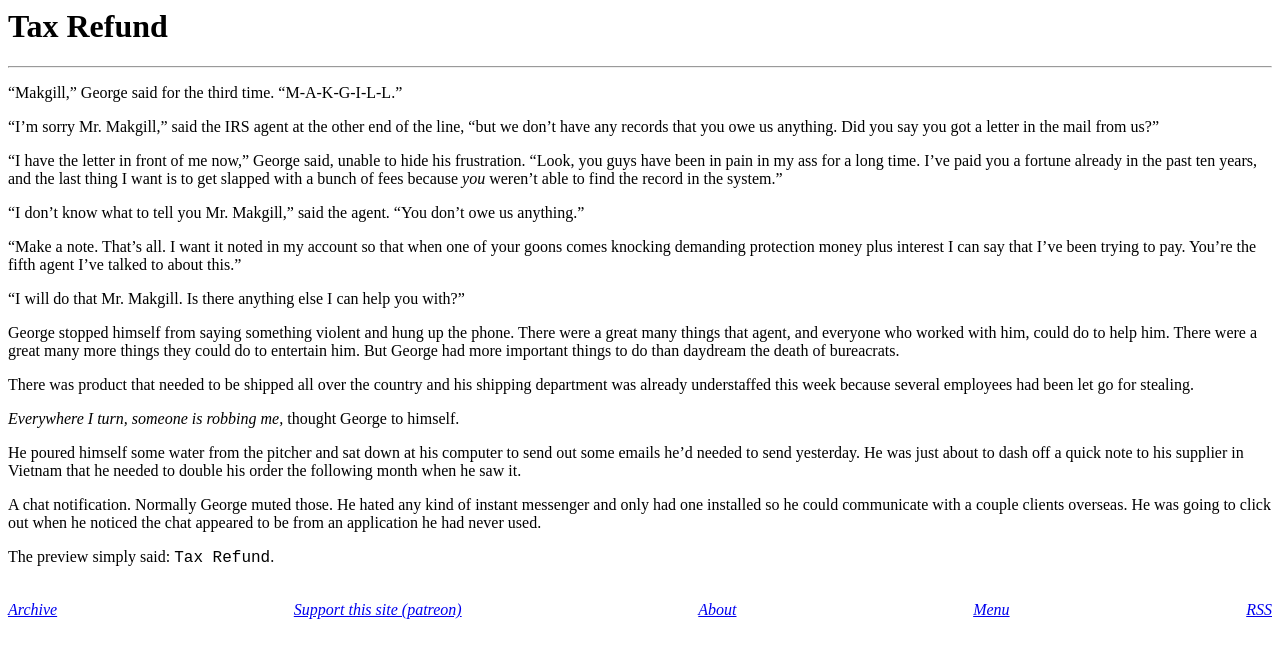
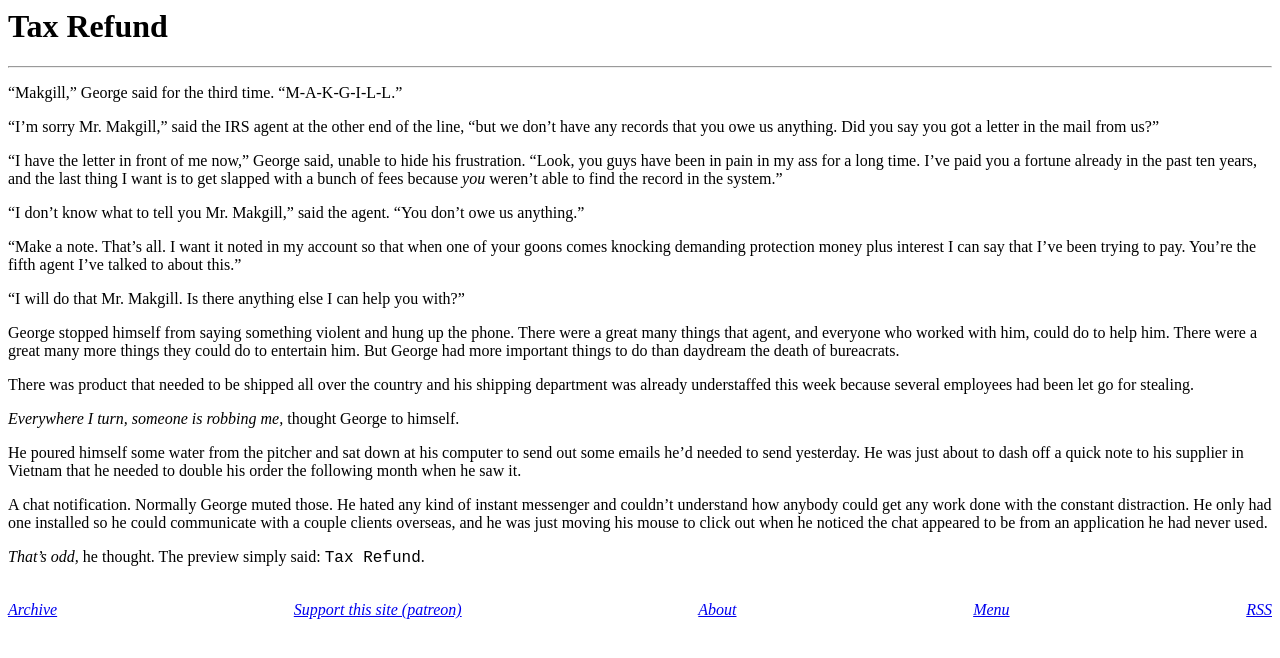
Before and after one commit to derykmakgill/website, a Jekyll site: the page built from tax.md, in a window 1280 px wide. Shown: the top 658 px of the page. Built offline with Jekyll 4.4.1, drawn with Linux system fonts in a browser that asks for light colours.

Commit message:
Update tax.md

```diff
--- a/tax.md
+++ b/tax.md
@@ -36,9 +36,9 @@ He poured himself some water from the pitcher and sat down at his computer to se
 he'd needed to send yesterday. He was just about to dash off a quick note to his supplier
 in Vietnam that he needed to double his order the following month when he saw it.
 
-A chat notification. Normally George muted those. He hated any kind of instant messenger and
-only had one installed so he could communicate with a couple clients overseas. He was
-going to click out when he noticed the chat appeared to be from an application he
+A chat notification. Normally George muted those. He hated any kind of instant messenger and couldn't understand
+how anybody could get any work done with the constant distraction. He only had one installed so he could communicate with a couple clients overseas, and he was
+just moving his mouse to click out when he noticed the chat appeared to be from an application he
 had never used.
 
-The preview simply said: <code style="font-family: courier new, monospace;"> Tax Refund</code>.
+*That's odd,* he thought. The preview simply said: <code style="font-family: courier new, monospace;"> Tax Refund</code>.
```
